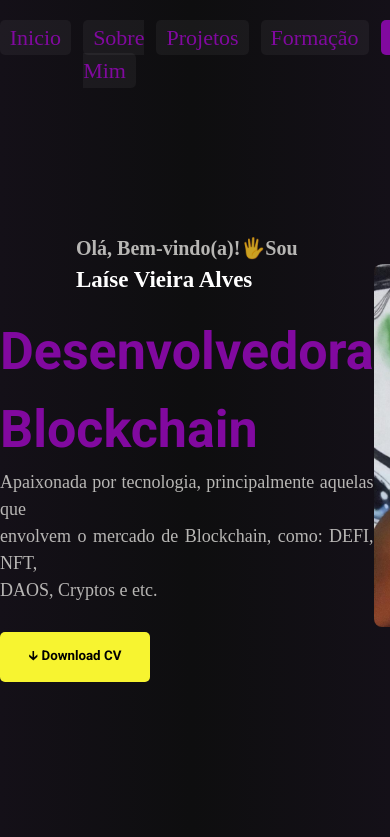
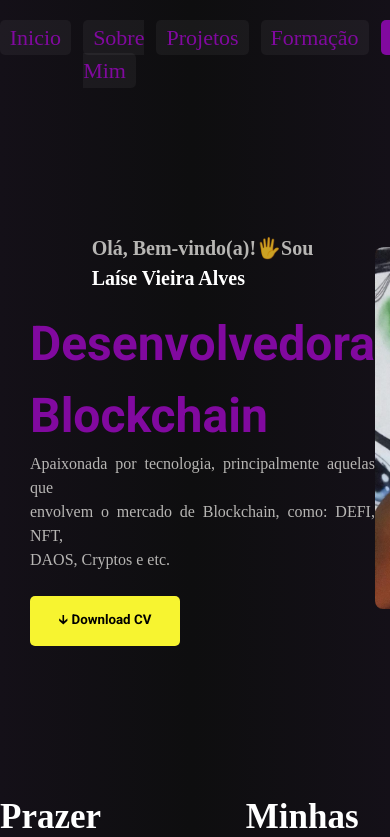
Before and after one commit to laisevdev/myPortfolio, a React (Vite) app: page / in a window 390 px wide. Shown: the top 837 px of the page. Built offline with nearby package versions, Linux system fonts and the light colour scheme.

Commit message:
[feat]: add responsive desing for tablets

```diff
--- a/src/components/Main/Responsive.css
+++ b/src/components/Main/Responsive.css
@@ -7,3 +7,33 @@
         max-width: 290px;
     }
 }
+
+
+@media (max-width:768px) {
+    .main {
+        max-width: 730px;
+        margin: 130px 30px;
+    }
+
+    .profile, h1 {
+        font-size: 16px;
+    }
+
+    .myname {
+        font-size: 20px;
+    }
+
+    .profile, h2 {
+        font-size: 48px;
+    }
+
+    .block {
+        display: block;
+        font-size: 48px;
+    }
+
+    .profile p {
+        font-size: 16px;
+    }
+
+}
```
